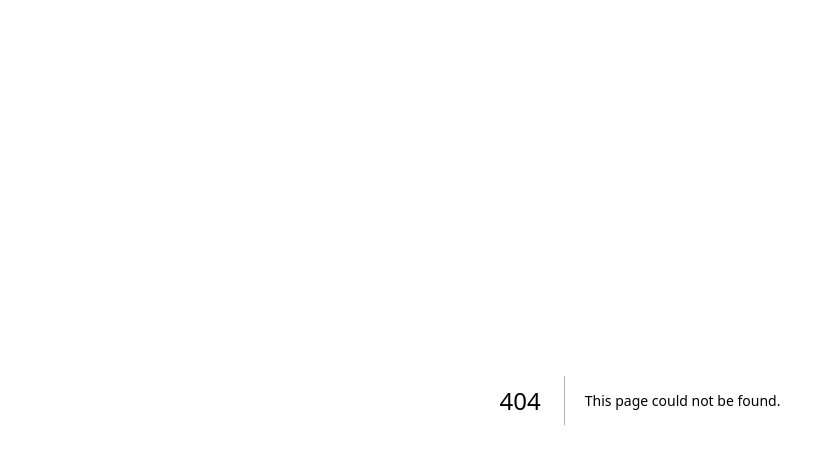
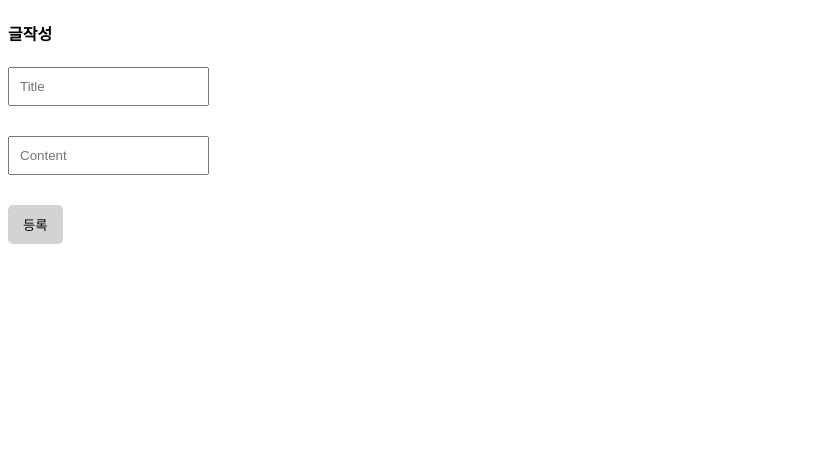
Before and after one commit to haemiii/nextjs-blog, a Next.js app: page /write in a window 1280 px wide. Before the commit this address had no page. Shown: the top 464 px of the page, without its empty margins (0-835 px from the left). Built offline with nearby package versions, Linux system fonts and the light colour scheme.

Commit message:
create server ,form

```diff
--- a/app/globals.css
+++ b/app/globals.css
@@ -18,3 +18,19 @@
   color: grey;
   margin: 5px 0px;
 }
+
+.p-20 {
+  padding: 20px;
+}
+input {
+  box-sizing: border-box;
+  padding: 10px;
+  display: block;
+  margin-bottom: 10px;
+}
+button {
+  padding: 10px 15px;
+  background: lightgray;
+  border: none;
+  border-radius: 5px;
+}
--- a/app/list/page.js
+++ b/app/list/page.js
@@ -7,7 +7,6 @@ export default async function List() {
   const db = client.db("notice");
 
   let result = await db.collection("post").find().toArray(); //a특정 collection에 있는 모든 데이터 꺼내기!
-  console.log(result[0]);
 
   return (
     <div className="list-bg">
--- a/app/page.js
+++ b/app/page.js
@@ -6,7 +6,6 @@ export default async function Home() {
   const db = client.db("notice");
 
   let result = await db.collection("post").find().toArray(); //a특정 collection에 있는 모든 데이터 꺼내기!
-  console.log(result);
 
   return <div>{result[0].title}</div>;
 }
--- /dev/null
+++ b/app/write/page.js
@@ -0,0 +1,19 @@
+export default function Write() {
+  return (
+    <div>
+      <h4>글작성</h4>
+      <form action="/api/post/new" method="POST">
+        <input type="text" name="title" placeholder="Title" required></input>
+        <br />
+        <input
+          type="text"
+          name="content"
+          placeholder="Content"
+          required
+        ></input>
+        <br />
+        <button type="submit">등록</button>
+      </form>
+    </div>
+  );
+}
--- /dev/null
+++ b/pages/api/list.js
@@ -0,0 +1,10 @@
+import { connectDB } from "@/util/database";
+
+export default async function AllList(req, res) {
+  const client = await connectDB;
+  const db = client.db("notice");
+
+  let result = await db.collection("post").find().toArray();
+
+  return res.status(200).json(result);
+}
--- /dev/null
+++ b/pages/api/post/new.js
@@ -0,0 +1,11 @@
+import { connectDB } from "@/util/database";
+
+export default async function handler(req, res) {
+  if (req.method == "POST") {
+    const client = await connectDB;
+    const db = client.db("notice");
+
+    let result = await db.collection("post").insertOne(req.body);
+    return res.redirect(302, "/list");
+  }
+}
--- /dev/null
+++ b/pages/api/test.js
@@ -0,0 +1,5 @@
+export default async function handler(req, res) {
+  if (req.method == "POST") {
+    return res.status(200).json("안녕");
+  }
+}
```
Also changed, not shown: app/time/page.js (added, +10 -0 lines).
